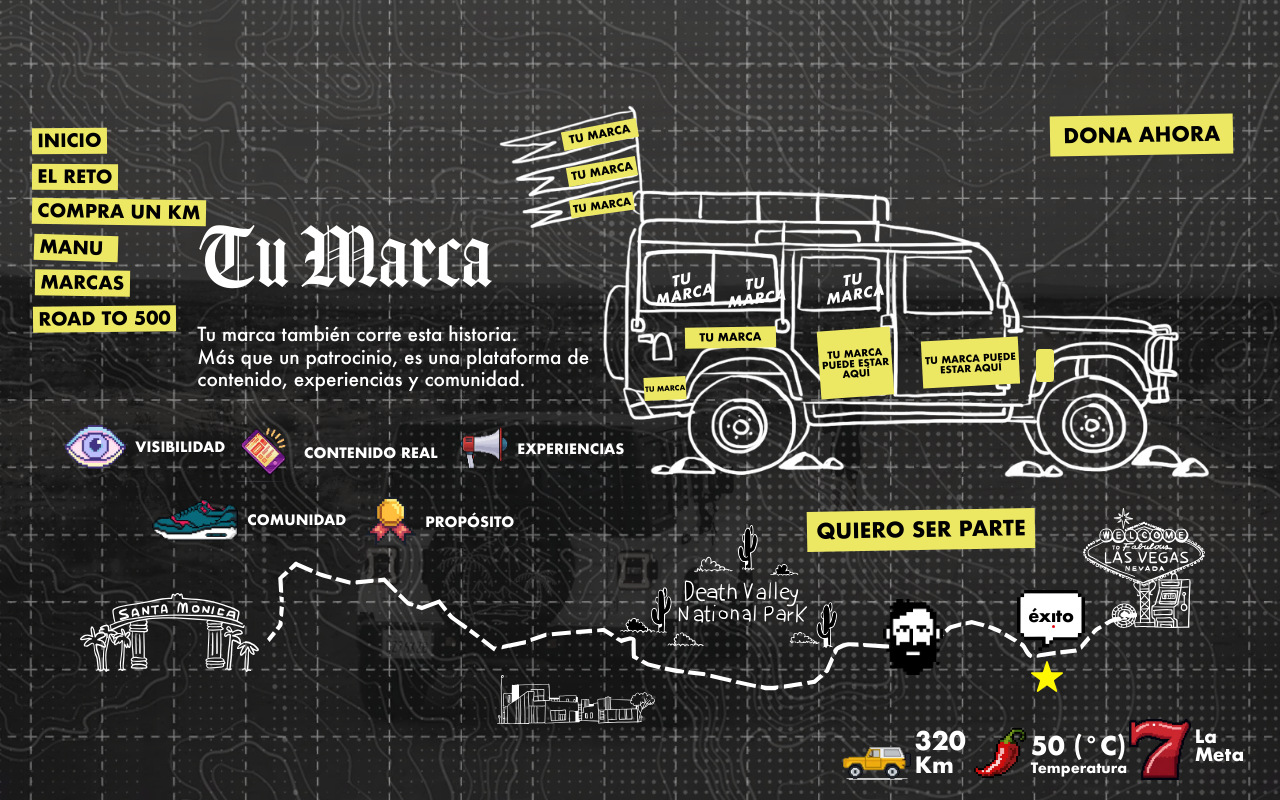
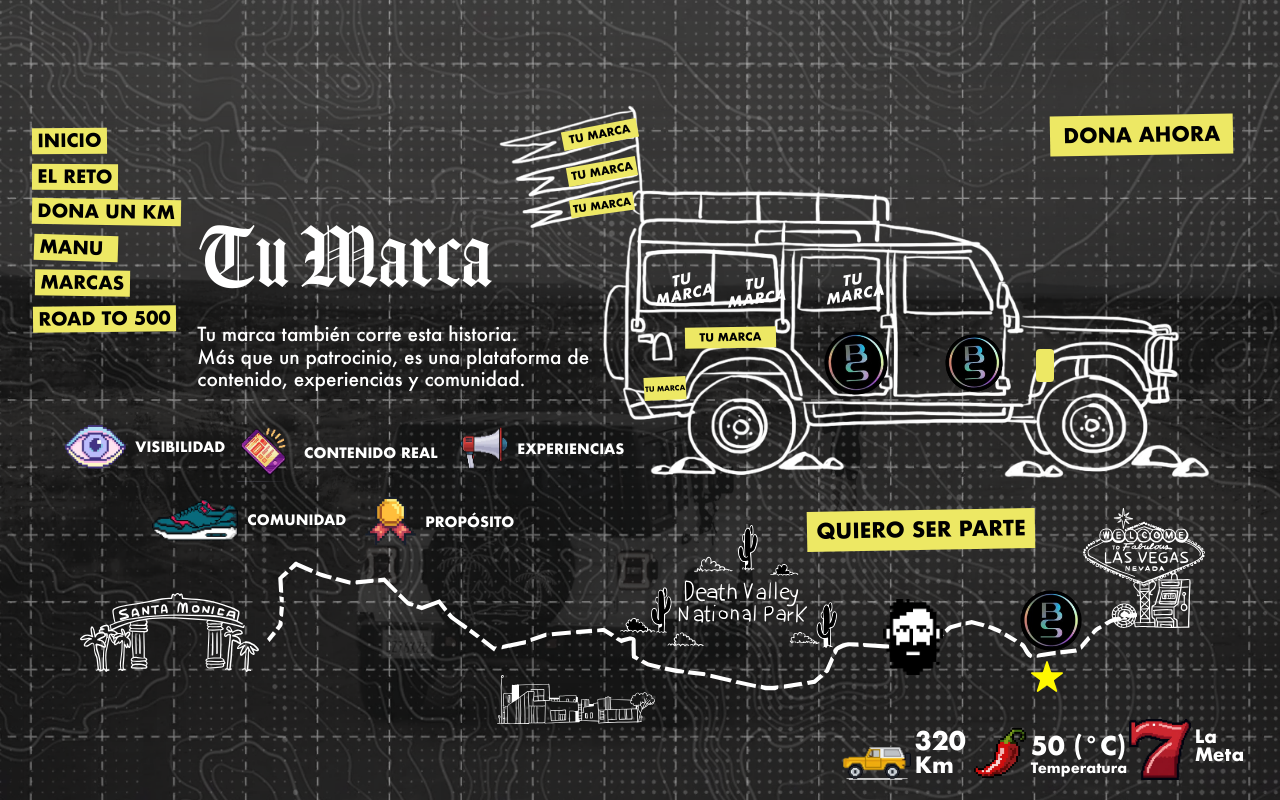
Before and after one commit to caborryer/tokio_speep_project, a Next.js app: page /marcas in a window 1280 px wide. Built offline with nearby package versions, Linux system fonts and the light colour scheme.

Commit message:
fix: fixed scroll and logos

```diff
--- a/app/marcas/page.tsx
+++ b/app/marcas/page.tsx
@@ -31,7 +31,7 @@ const BENEFITS: Benefit[] = [
 ];
 
 /** Etiquetas sobre la camioneta (coordenadas locales del diseño: x, y, ancho, alto, rotación, tamaño de letra). */
-type Mark = { x: number; y: number; w: number; h: number; r: number; f?: number; text: string; kind?: "win" | "lamp" };
+type Mark = { x: number; y: number; w: number; h: number; r: number; f?: number; text: string; kind?: "win" | "lamp" | "logo" };
 const MARKS: Mark[] = [
   // banderas
   { x: 98, y: 30, w: 118, h: 30, r: -11, f: 17, text: "Tu marca" },
@@ -44,8 +44,8 @@ const MARKS: Mark[] = [
   // carrocería
   { x: 290, y: 346, w: 142, h: 33, r: -1, f: 17, text: "Tu marca" },
   { x: 226, y: 425, w: 66, h: 36, r: -3, f: 11, text: "Tu marca" },
-  { x: 500, y: 350, w: 114, h: 106, r: -4, f: 15, text: "Tu marca puede estar aquí" },
-  { x: 660, y: 365, w: 152, h: 74, r: -3, f: 15, text: "Tu marca puede estar aquí" },
+  { x: 507, y: 353, w: 100, h: 100, r: -4, text: "", kind: "logo" },
+  { x: 696, y: 358, w: 90, h: 90, r: -3, text: "", kind: "logo" },
   { x: 838, y: 380, w: 28, h: 52, r: 0, text: "", kind: "lamp" },
 ];
 
@@ -93,12 +93,16 @@ export default function MarcasPage() {
             <span
               key={i}
               aria-hidden="true"
-              className={`${v.tm} ${m.kind === "win" ? v.tmWin : ""} ${m.kind === "lamp" ? v.tmLamp : ""}`}
+              className={`${v.tm} ${m.kind === "win" ? v.tmWin : ""} ${m.kind === "lamp" ? v.tmLamp : ""} ${m.kind === "logo" ? v.tmLogo : ""}`}
               style={
                 { "--x": m.x, "--y": m.y, "--w": m.w, "--h": m.h, "--r": m.r, "--f": m.f ?? 17 } as React.CSSProperties
               }
             >
-              {m.text}
+              {m.kind === "logo" ? (
+                <Image src="/home/logo.webp" alt="" width={450} height={450} unoptimized draggable={false} />
+              ) : (
+                m.text
+              )}
             </span>
           ))}
         </div>
--- a/components/AppLayout.tsx
+++ b/components/AppLayout.tsx
@@ -23,7 +23,7 @@ export default function AppLayout({ children }: { children: React.ReactNode }) {
   }, [isMobileMenuOpen]);
 
   return (
-    <div style={{ minHeight: '100vh', display: 'flex', flexDirection: 'column' }}>
+    <div style={isHome ? { height: '100dvh', overflow: 'hidden', display: 'flex', flexDirection: 'column' } : { minHeight: '100vh', display: 'flex', flexDirection: 'column' }}>
       {!isHome && (
       <header className="app-header" style={{ zIndex: 60 }}>
         <div className="header-logo-container" style={{ position: 'relative', zIndex: 60 }}>
@@ -47,7 +47,7 @@ export default function AppLayout({ children }: { children: React.ReactNode }) {
         <nav className="app-nav hidden-mobile">
           <Link href="/reto" style={{ color: 'var(--text-secondary)', textDecoration: 'none', fontFamily: 'var(--font-mono)', fontSize: '0.8rem', letterSpacing: '1px' }}>EL RETO</Link>
           <Link href="/manu" style={{ color: 'var(--text-secondary)', textDecoration: 'none', fontFamily: 'var(--font-mono)', fontSize: '0.8rem', letterSpacing: '1px' }}>MANU</Link>
-          <Link href="/dona" style={{ color: 'var(--text-secondary)', textDecoration: 'none', fontFamily: 'var(--font-mono)', fontSize: '0.8rem', letterSpacing: '1px' }}>COMPRA UN KM</Link>
+          <Link href="/dona" style={{ color: 'var(--text-secondary)', textDecoration: 'none', fontFamily: 'var(--font-mono)', fontSize: '0.8rem', letterSpacing: '1px' }}>DONA UN KM</Link>
           <Link href="/marcas" style={{ color: 'var(--text-secondary)', textDecoration: 'none', fontFamily: 'var(--font-mono)', fontSize: '0.8rem', letterSpacing: '1px' }}>MARCAS</Link>
           <Link href="/road-to-500" style={{ color: 'var(--text-secondary)', textDecoration: 'none', fontFamily: 'var(--font-mono)', fontSize: '0.8rem', letterSpacing: '1px' }}>ROAD TO 500</Link>
           <Link href="/comunidad" style={{ color: 'var(--text-secondary)', textDecoration: 'none', fontFamily: 'var(--font-mono)', fontSize: '0.8rem', letterSpacing: '1px' }}>COMUNIDAD</Link>
@@ -81,7 +81,7 @@ export default function AppLayout({ children }: { children: React.ReactNode }) {
         }}>
           <Link href="/reto" onClick={() => setIsMobileMenuOpen(false)} style={{ color: 'var(--text-secondary)', textDecoration: 'none', fontFamily: 'var(--font-mono)', fontSize: '1.5rem', letterSpacing: '1px', textAlign: 'center' }}>EL RETO</Link>
           <Link href="/manu" onClick={() => setIsMobileMenuOpen(false)} style={{ color: 'var(--text-secondary)', textDecoration: 'none', fontFamily: 'var(--font-mono)', fontSize: '1.5rem', letterSpacing: '1px', textAlign: 'center' }}>MANU</Link>
-          <Link href="/dona" onClick={() => setIsMobileMenuOpen(false)} style={{ color: 'var(--text-secondary)', textDecoration: 'none', fontFamily: 'var(--font-mono)', fontSize: '1.5rem', letterSpacing: '1px', textAlign: 'center' }}>COMPRA UN KM</Link>
+          <Link href="/dona" onClick={() => setIsMobileMenuOpen(false)} style={{ color: 'var(--text-secondary)', textDecoration: 'none', fontFamily: 'var(--font-mono)', fontSize: '1.5rem', letterSpacing: '1px', textAlign: 'center' }}>DONA UN KM</Link>
           <Link href="/marcas" onClick={() => setIsMobileMenuOpen(false)} style={{ color: 'var(--text-secondary)', textDecoration: 'none', fontFamily: 'var(--font-mono)', fontSize: '1.5rem', letterSpacing: '1px', textAlign: 'center' }}>MARCAS</Link>
           <Link href="/road-to-500" onClick={() => setIsMobileMenuOpen(false)} style={{ color: 'var(--text-secondary)', textDecoration: 'none', fontFamily: 'var(--font-mono)', fontSize: '1.5rem', letterSpacing: '1px', textAlign: 'center' }}>ROAD TO 500</Link>
           <Link href="/comunidad" onClick={() => setIsMobileMenuOpen(false)} style={{ color: 'var(--text-secondary)', textDecoration: 'none', fontFamily: 'var(--font-mono)', fontSize: '1.5rem', letterSpacing: '1px', textAlign: 'center' }}>COMUNIDAD</Link>
@@ -101,7 +101,7 @@ export default function AppLayout({ children }: { children: React.ReactNode }) {
         </nav>
       )}
 
-      <main style={{ flex: 1, position: 'relative' }}>
+      <main style={{ flex: 1, position: 'relative', minHeight: 0 }}>
         {children}
       </main>
 
--- /dev/null
+++ b/components/FitStage.tsx
@@ -0,0 +1,55 @@
+"use client";
+
+import { useLayoutEffect, useRef, type ReactNode } from "react";
+
+/**
+ * Hace que cada vista quepa SIN scroll vertical en cualquier pantalla.
+ *
+ * - Escritorio / tablet horizontal: el escenario 1920x1080 se ajusta con CSS (alto y ancho) — aquí no hace nada.
+ * - Móvil vertical (composición apilada): mide la altura natural del contenido y lo reduce
+ *   uniformemente (--s) hasta que cabe en la pantalla.
+ */
+export default function FitStage({ className, children }: { className: string; children: ReactNode }) {
+  const ref = useRef<HTMLDivElement>(null);
+
+  useLayoutEffect(() => {
+    const el = ref.current;
+    const host = el?.parentElement;
+    const stage = el?.firstElementChild as HTMLElement | null;
+    if (!el || !host || !stage) return;
+
+    const fit = () => {
+      const W = host.clientWidth;
+      const H = host.clientHeight;
+      const stacked = W < 900 && W <= H; // mismo criterio que el @container del CSS
+      let s = 1;
+      if (stacked) {
+        el.style.setProperty("--s", "1");
+        const h = stage.offsetHeight;
+        if (h > H) s = Math.max(0.5, (H / h) * 0.995);
+      }
+      el.style.setProperty("--s", String(s));
+    };
+
+    fit();
+    const ro = new ResizeObserver(fit);
+    ro.observe(host);
+    ro.observe(stage);
+    window.addEventListener("resize", fit);
+    window.addEventListener("orientationchange", fit);
+    window.addEventListener("load", fit);
+    document.fonts?.ready.then(fit).catch(() => {});
+    return () => {
+      ro.disconnect();
+      window.removeEventListener("resize", fit);
+      window.removeEventListener("orientationchange", fit);
+      window.removeEventListener("load", fit);
+    };
+  }, []);
+
+  return (
+    <div ref={ref} className={className}>
+      {children}
+    </div>
+  );
+}
--- a/components/Home.module.css
+++ b/components/Home.module.css
@@ -21,13 +21,12 @@
 
 .home {
   position: relative;
-  container-type: inline-size;
+  container-type: size; /* cqw / cqh = tamaño real de la pantalla */
   width: 100%;
-  min-height: 100vh;
+  height: 100vh;
+  height: 100dvh; /* nunca más alto que la pantalla: sin scroll vertical */
   background: #050505;
   overflow: hidden;
-  display: flex;
-  align-items: flex-end; /* el escenario se ancla abajo: Manu siempre toca el borde inferior */
   font-family: 'Futura TSP', 'Futura', 'Jost', 'Century Gothic', sans-serif;
   color: #fff;
 }
@@ -68,11 +67,23 @@
 }
 
 /* ---------- Escenario 1920 x 1080 (todo escala con --u) ---------- */
-.stage {
-  --u: calc(100cqw / 1920);
+/* Envoltorio que (solo en móvil vertical) reduce el contenido hasta que cabe: ver FitStage.tsx */
+.fit {
+  --s: 1;
   position: relative;
   z-index: 1;
   width: 100%;
+  height: 100%;
+  display: flex;
+  justify-content: center;
+  align-items: flex-end; /* el escenario se ancla abajo: Manu siempre toca el borde inferior */
+}
+/* El escenario cabe completo (ancho y alto) y se centra; el fondo llena el resto */
+.stage {
+  --u: min(calc(100cqw / 1920), calc(100cqh / 1080));
+  position: relative;
+  flex: none;
+  width: calc(var(--u) * 1920);
   aspect-ratio: 16 / 9;
 }
 
@@ -212,6 +223,7 @@
 .mSanta { left: calc(var(--u) * 10); top: calc(var(--u) * 135); width: calc(var(--u) * 268); height: calc(var(--u) * 118); }
 .mCity { left: calc(var(--u) * 635); top: calc(var(--u) * 258); width: calc(var(--u) * 238); height: calc(var(--u) * 73); }
 .mDeath { left: calc(var(--u) * 820); top: calc(var(--u) * 33); width: calc(var(--u) * 325); height: calc(var(--u) * 184); }
+.mBubble img { object-fit: contain; }
 .mBubble { left: calc(var(--u) * 1145); top: calc(var(--u) * 20); width: calc(var(--u) * 206); height: calc(var(--u) * 184); }
 .mVegas { left: calc(var(--u) * 1515); top: calc(var(--u) * 7); width: calc(var(--u) * 182); height: calc(var(--u) * 180); }
 
@@ -277,8 +289,16 @@
 }
 
 /* ---------- Móvil / tablet: composición apilada ---------- */
-@container (max-width: 899px) {
+@container (max-width: 899px) and (max-aspect-ratio: 1/1) {
+  .fit {
+    align-items: flex-start;
+    height: calc(100% / var(--s));
+    transform: scale(var(--s));
+    transform-origin: 50% 0;
+  }
   .stage {
+    width: 100%;
+    flex: 1 1 auto;
     aspect-ratio: auto;
     display: flex;
     flex-direction: column;
@@ -383,7 +403,7 @@
   }
 }
 
-@container (min-width: 900px) {
+@container not ((max-width: 899px) and (max-aspect-ratio: 1/1)) {
   .copy span {
     display: block;
   }
--- a/components/scene/Scene.module.css
+++ b/components/scene/Scene.module.css
@@ -22,13 +22,12 @@
 .scene {
   --yellow: #ede864;
   position: relative;
-  container-type: inline-size;
+  container-type: size; /* cqw / cqh = tamaño real de la pantalla */
   width: 100%;
-  min-height: 100vh;
+  height: 100vh;
+  height: 100dvh; /* nunca más alto que la pantalla: sin scroll vertical */
   background: #050505;
   overflow: hidden;
-  display: flex;
-  align-items: flex-end; /* el escenario se ancla abajo */
   font-family: 'Futura TSP', 'Futura', 'Jost', 'Century Gothic', sans-serif;
   color: #fff;
 }
@@ -106,11 +105,23 @@
 }
 
 /* ---------- Escenario 1920 x 1080 (todo escala con --u) ---------- */
-.stage {
-  --u: calc(100cqw / 1920);
+/* Envoltorio que (solo en móvil vertical) reduce el contenido hasta que cabe: ver FitStage.tsx */
+.fit {
+  --s: 1;
   position: relative;
   z-index: 1;
   width: 100%;
+  height: 100%;
+  display: flex;
+  justify-content: center;
+  align-items: flex-end; /* el escenario se ancla abajo */
+}
+/* El escenario cabe completo (ancho y alto) y se centra; el fondo llena el resto */
+.stage {
+  --u: min(calc(100cqw / 1920), calc(100cqh / 1080));
+  position: relative;
+  flex: none;
+  width: calc(var(--u) * 1920);
   aspect-ratio: 16 / 9;
 }
 
@@ -208,6 +219,9 @@
   width: calc(var(--u) * var(--w));
   aspect-ratio: 540 / 690;
 }
+.mBubble > img {
+  object-fit: contain;
+}
 .mBubble {
   left: calc(var(--u) * var(--l));
   top: calc(var(--u) * var(--t));
@@ -267,8 +281,16 @@
 }
 
 /* ---------- Móvil / tablet: composición apilada ---------- */
-@container (max-width: 899px) {
+@container (max-width: 899px) and (max-aspect-ratio: 1/1) {
+  .fit {
+    align-items: flex-start;
+    height: calc(100% / var(--s));
+    transform: scale(var(--s));
+    transform-origin: 50% 0;
+  }
   .stage {
+    width: 100%;
+    flex: 1 1 auto;
     aspect-ratio: auto;
     display: flex;
     flex-direction: column;
--- a/components/scene/Scene.tsx
+++ b/components/scene/Scene.tsx
@@ -2,6 +2,7 @@ import Link from "next/link";
 import type { CSSProperties, ReactNode } from "react";
 import Image from "next/image";
 import Icon from "./Icon";
+import FitStage from "../FitStage";
 import type { IconName } from "@/lib/sceneIcons";
 import styles from "./Scene.module.css";
 
@@ -61,11 +62,12 @@ export default function Scene({ bg, map, stats, children }: Props) {
         <div className={styles.dots} />
       </div>
 
+      <FitStage className={styles.fit}>
       <div className={styles.stage}>
         <nav className={styles.nav} aria-label="Principal">
           <Link href="/" className={styles.tag}>Inicio</Link>
           <Link href="/reto" className={styles.tag}>El Reto</Link>
-          <Link href="/dona" className={styles.tag}>Compra un km</Link>
+          <Link href="/dona" className={styles.tag}>Dona un km</Link>
           <Link href="/manu" className={styles.tag}>Manu</Link>
           <Link href="/marcas" className={styles.tag}>Marcas</Link>
           <Link href="/road-to-500" className={styles.tag}>Road to 500</Link>
@@ -91,9 +93,7 @@ export default function Scene({ bg, map, stats, children }: Props) {
               )}
               {map.bubble && (
                 <div className={styles.mBubble} style={at(map.bubble)}>
-                  <Pic src="/home/bocadillo.svg" w={657} h={588} />
-                  {/* Reemplaza este texto por el logo real de la marca (SVG) cuando lo tengas */}
-                  <span className={styles.brand}>éx<span className={styles.i}>ı</span>to</span>
+                  <Pic src="/home/logo.webp" w={450} h={450} />
                 </div>
               )}
               <div className={styles.mStar} style={at(map.star)}>
@@ -118,6 +118,7 @@ export default function Scene({ bg, map, stats, children }: Props) {
           <div className={`${styles.sTxt} ${styles.sT3}`}>La<br />Meta</div>
         </div>
       </div>
+      </FitStage>
     </div>
   );
 }
--- a/components/scene/Views.module.css
+++ b/components/scene/Views.module.css
@@ -399,6 +399,15 @@
   line-height: 1.05;
   font-size: calc(var(--k) * var(--f, 17));
 }
+.tmLogo {
+  background: none;
+}
+.tmLogo img {
+  width: 100%;
+  height: 100%;
+  object-fit: contain;
+  display: block;
+}
 .tmWin {
   background: none;
   color: #fff;
@@ -500,7 +509,7 @@
 /* =====================================================================
    Móvil / tablet
    ===================================================================== */
-@container (max-width: 899px) {
+@container (max-width: 899px) and (max-aspect-ratio: 1/1) {
   .content {
     display: flex;
     flex-direction: column;
@@ -770,7 +779,7 @@
   }
 }
 
-@container (min-width: 900px) {
+@container not ((max-width: 899px) and (max-aspect-ratio: 1/1)) {
   .progress,
   .progressRow,
   .benefits,
```
Also changed, not shown: app/page.tsx (+5 -4 lines), public/home/logo.webp (added).
